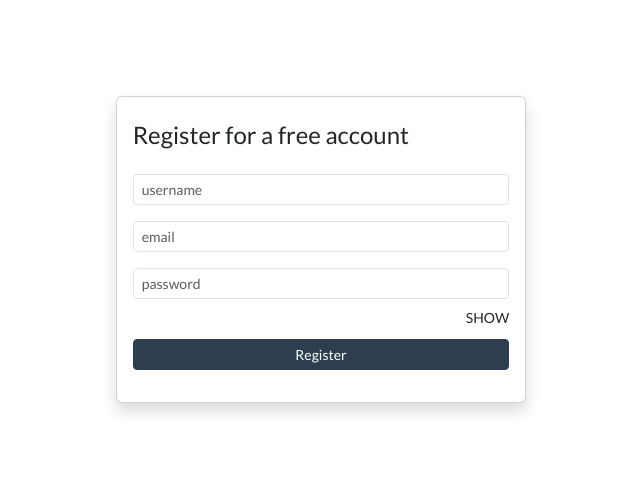
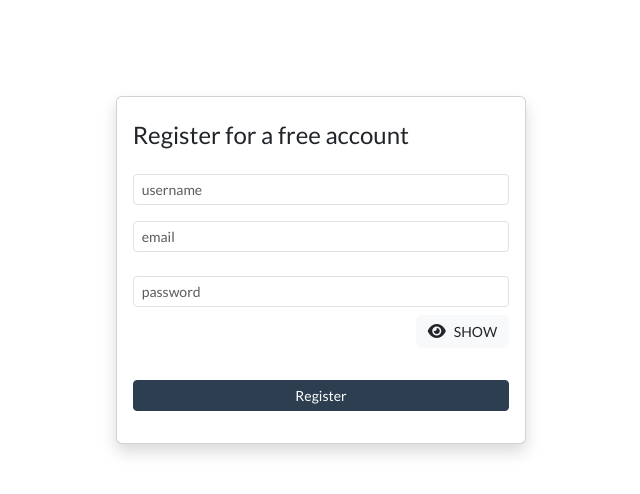
Before and after one commit to Divya-Jain07/Finance_Tracker_website, a Django app: page /authentication/register in a window 1280 px wide. Shown: the top 494 px of the page, without its empty margins (319-959 px from the left). Run offline with Django 5.2, Linux system fonts and the light colour scheme; some libraries are stand-ins or nearby versions.

Commit message:
Added the password valid check and js interaction

```diff
--- a/financewebsite/static/css/main.css
+++ b/financewebsite/static/css/main.css
@@ -69,3 +69,12 @@
       .bd-mode-toggle .dropdown-menu .active .bi {
         display: block !important;
       }
+
+      .showPassword{
+        cursor:pointer;
+        transition: all;
+
+      }
+      .showPassword:hover{
+        transform: scale(1.12);
+      }
--- a/financewebsite/static/js/register.js
+++ b/financewebsite/static/js/register.js
@@ -7,6 +7,12 @@ const emailField=document.querySelector('#emailField')
 const emailFeedback=document.querySelector('.emailFeedback')
 const usernameSuccessOutput=document.querySelector('.usernameSuccessOutput')
 const emailSuccessOutput=document.querySelector('.emailSuccessOutput')
+const showPasswordBtn=document.querySelector('.showPasswordBtn')
+const passwordField=document.querySelector('#passwordField')
+const toggleIcon=document.querySelector('#toggleIcon')
+const showPasswordText=document.querySelector('.showPasswordText')
+
+
 
 
 usernameField.addEventListener("keyup", (e)=> { //here e is the element typed on the keyboard
@@ -68,4 +74,22 @@ emailField.addEventListener("keyup",(e)=>
         })
     }
 })
+
+showPasswordBtn.addEventListener("click",(e)=>{
+    if(showPasswordText.textContent=='SHOW')
+    {
+        showPasswordText.textContent='HIDE'
+        passwordField.setAttribute('type','text')
+        toggleIcon.classList.replace('fa-eye','fa-eye-slash')
+
+    }
+    else
+    {
+        showPasswordText.textContent='SHOW'
+         passwordField.setAttribute('type','password')
+         toggleIcon.classList.replace('fa-eye-slash','fa-eye')
+    }
+})
+
+
 //when types
--- a/template/authentication/register.html
+++ b/template/authentication/register.html
@@ -1,6 +1,7 @@
 {% extends "base_auth.html" %}
 {% load static %}
 {% block content %}
+<link rel="stylesheet" href="https://cdnjs.cloudflare.com/ajax/libs/font-awesome/6.0.0/css/all.min.css">
 
 <div class="row mt-5">
     <div class="col-md-4"></div>
@@ -26,15 +27,19 @@
 
                         <p class="text-sm text-success emailSuccessOutput"></p>
 
-                        <div class="form-group mb-3">
+                        <div class="form-group mt-4 ">
                             <input type="password" name="password" placeholder="password" id="passwordField" class="form-control form-control-sm">
 
-                            <div class="text-end py-2">
-                                <small class="float-end" style="cursor:pointer">SHOW</small>
+                            <div class="text-end py-2 d-flex justify-content-end showPasswordBtn">
+                                <span class="input-group-text border-0  ">
+                                    <i class="fas fa-eye float-end showPassword " id="toggleIcon" style="cursor: pointer;"></i>
+                                    <small class="float-end showPasswordText showPassword ms-2" >SHOW</small>
+                                </span>
+
                             </div>
 
                         </div>
-                        <div class="d-grid gap-2 mt-4">
+                        <div class="d-grid gap-3 mt-4 ">
 
                         <input type="submit" value="Register" class="btn btn-primary btn-sm" />
                         </div>
```
